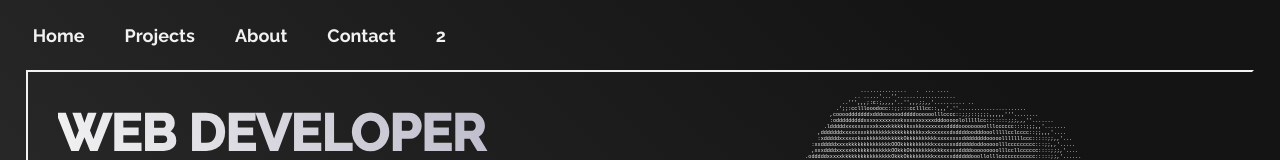
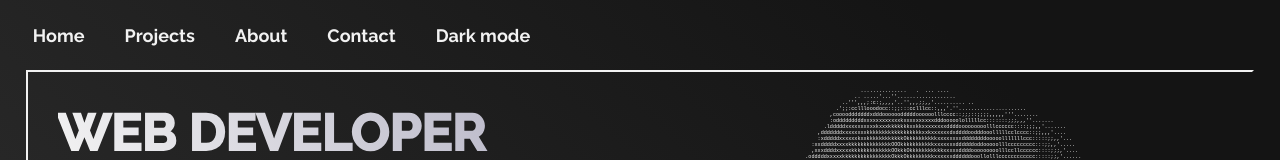
Before and after one commit to Welander1994/portfolio, a Vue app: page /#/ in a window 1280 px wide. Shown: the top 160 px of the page. Built offline with nearby package versions, Linux system fonts and the light colour scheme.

Commit message:
2 to dark mode

```diff
--- a/src/components/lightOrDark.vue
+++ b/src/components/lightOrDark.vue
@@ -3,7 +3,7 @@ import { ref, onMounted } from 'vue';
 const root = document.querySelector(':root');
 
 let dark = true;
-let name = ref('2')
+let name = ref('Dark mode')
 
 
 const darkMode = () => {
```
